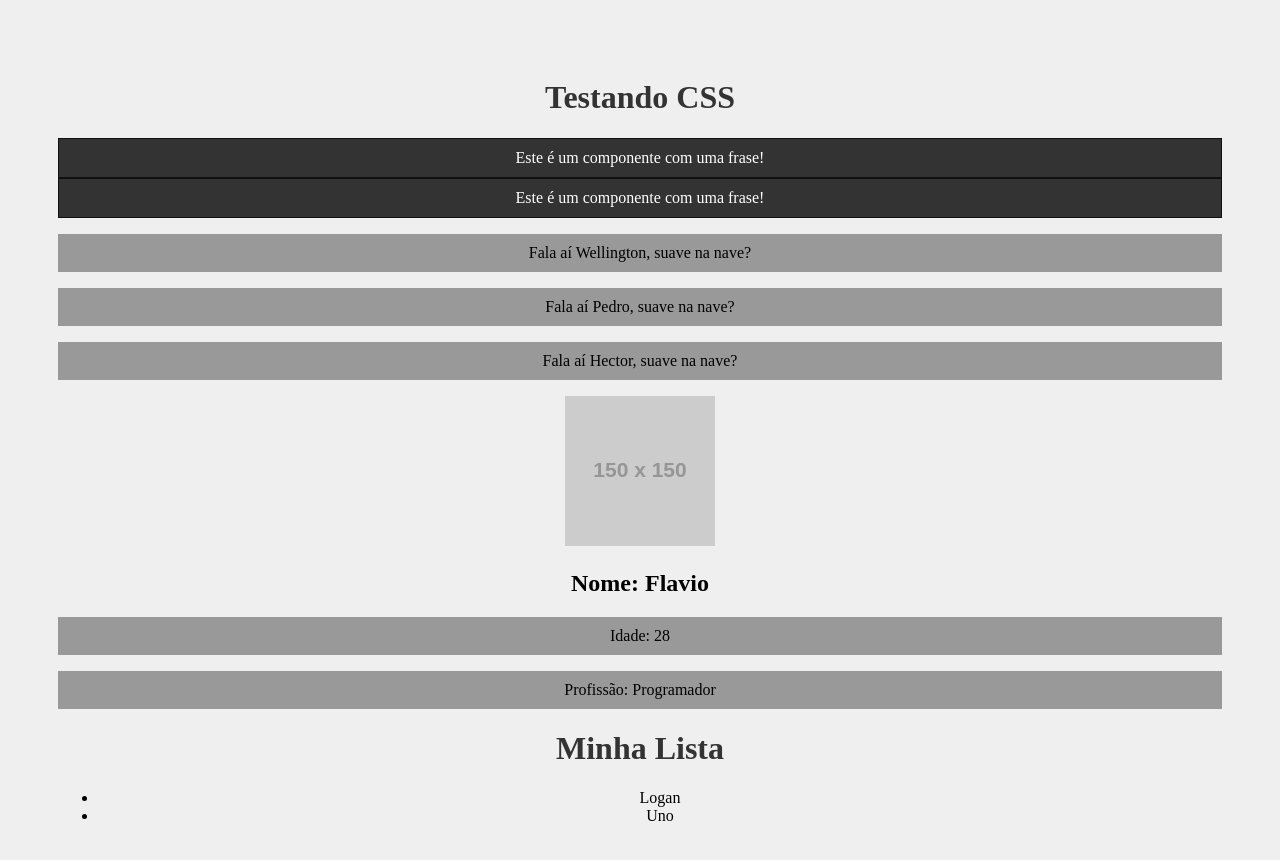
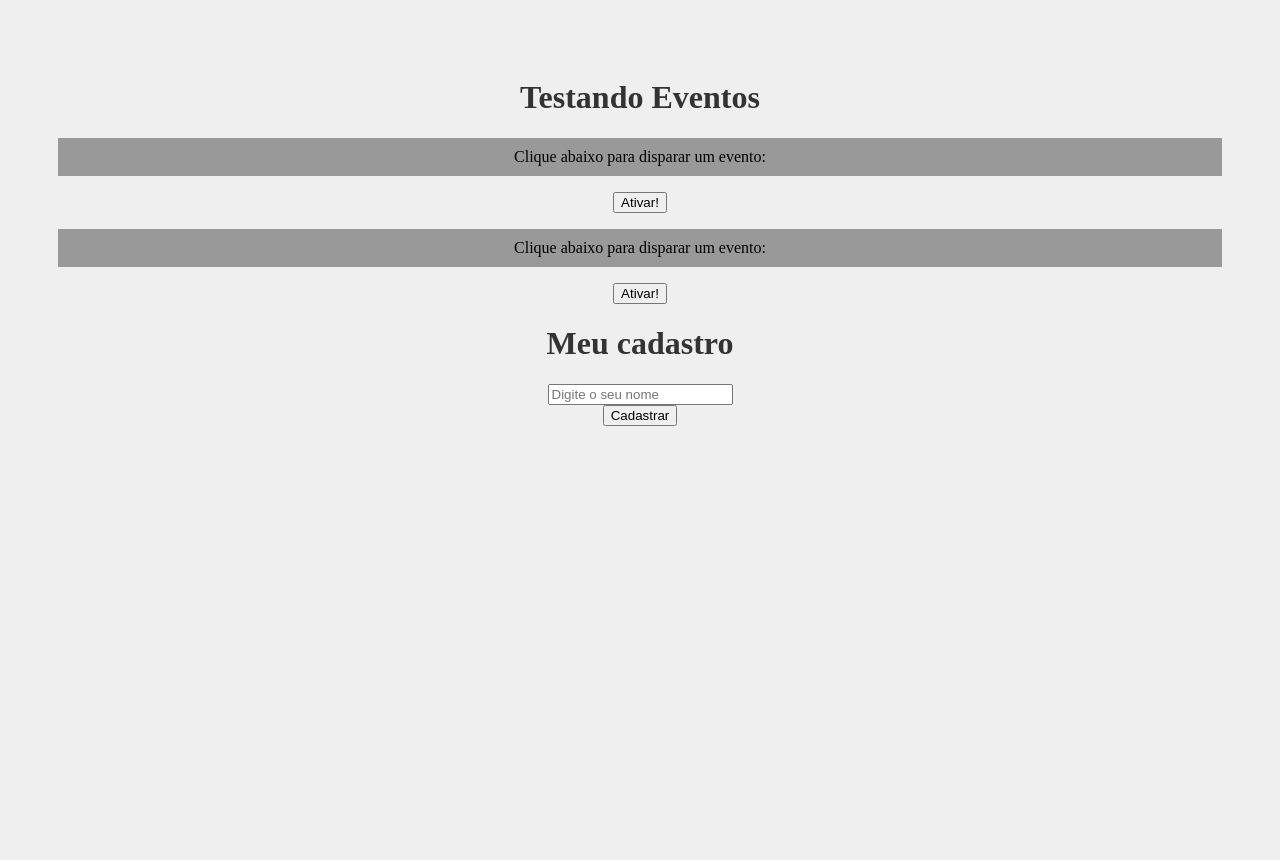
Before and after one commit to well97dev/Aulas-React, a React (Create React App) app: page / in a window 1280 px wide. Shown: the top 860 px of the page. Built offline with nearby package versions, Linux system fonts and the light colour scheme.

Commit message:
Add files via upload

```diff
--- a/src/App.js
+++ b/src/App.js
@@ -1,27 +1,15 @@
 import './App.css'
-import SayMyName from './components/SayMyname'
-import Pessoa from './components/Pessoa'
-import Frase from './components/Frase'
-import List from './components/List'
+import Evento from './components/Evento'
+import Form from './components/Form'
+function App() {
 
-function App() {
-  const nome = "Hector"
 
   return (
     <div className="App">
-      <h1>Testando CSS</h1>
-      <Frase />
-      <Frase />
-      <SayMyName nome="Wellington"/>
-      <SayMyName nome="Pedro"/>
-      <SayMyName nome={nome}/>
-      <Pessoa
-      nome="Flavio"
-      idade="28"
-      profissao="Programador"
-      foto="https://via.placeholder.com/150"
-      />
-      <List/>
+      <h1>Testando Eventos</h1>
+      <Evento numero="1"/>
+      <Evento numero="2"/>
+      <Form />
     </div>
   )
 }
--- /dev/null
+++ b/src/components/Evento.js
@@ -0,0 +1,15 @@
+function Evento({numero}) {
+
+    function meuEvento() {
+        console.log(`Opa, fui Ativado! ${numero}`);
+    }
+
+    return(
+        <div>
+        <p>Clique  abaixo para disparar um evento:</p>
+        <button onClick={meuEvento()}>Ativar!</button>
+        </div>
+    )
+}
+
+export default Evento
--- /dev/null
+++ b/src/components/Form.js
@@ -0,0 +1,24 @@
+function Form() {
+
+    function cadastrarUsuario(event) {
+        event.preventDefault()
+        console.log("Cadastrou o Usuário!")
+    }
+
+    return(
+        <div>
+            <h1>Meu cadastro</h1>
+            <form onSubmit={cadastrarUsuario}>
+                <div>
+                    <input type="text" placeholder="Digite o seu nome"/>
+                </div>
+                <div>
+                    <input type="submit" value="Cadastrar"/>
+                </div>
+            </form>
+        </div>
+    )
+}
+
+
+export default Form
--- a/src/components/Item.js
+++ b/src/components/Item.js
@@ -1,9 +1,23 @@
-function Item(props) {
+import PropTypes from 'prop-types'
+
+function Item({marca, ano_lancamento}) {
     return (
         <>
-        <li>{props.marca}</li>
+            <li>{marca} - {ano_lancamento}</li>
         </>
     )
 }
 
+Item.propType = {
+    marca: PropTypes.string.isRequired,
+    ano_lancamento: PropTypes.number,
+}
+
+Item.defaultProps = {
+    marca: 'Faltou a marca',
+    ano_lancamento:0,
+}
+
+
+
 export default Item
--- a/src/components/List.js
+++ b/src/components/List.js
@@ -5,8 +5,11 @@ function List() {
         <>
             <h1>Minha Lista</h1>
             <ul>
-                <Item marca="Logan"/>
-                <Item marca="Uno"/>
+                <Item marca="Logan" ano_lancamento={1985}/>
+                <Item marca="Uno" ano_lancamento={1964}/>
+                <Item marca="Fiat"/>
+                <Item marca="Chevrolet" ano_lancamento={1999}/>
+                <Item />
             </ul>
         </>
     )
```
